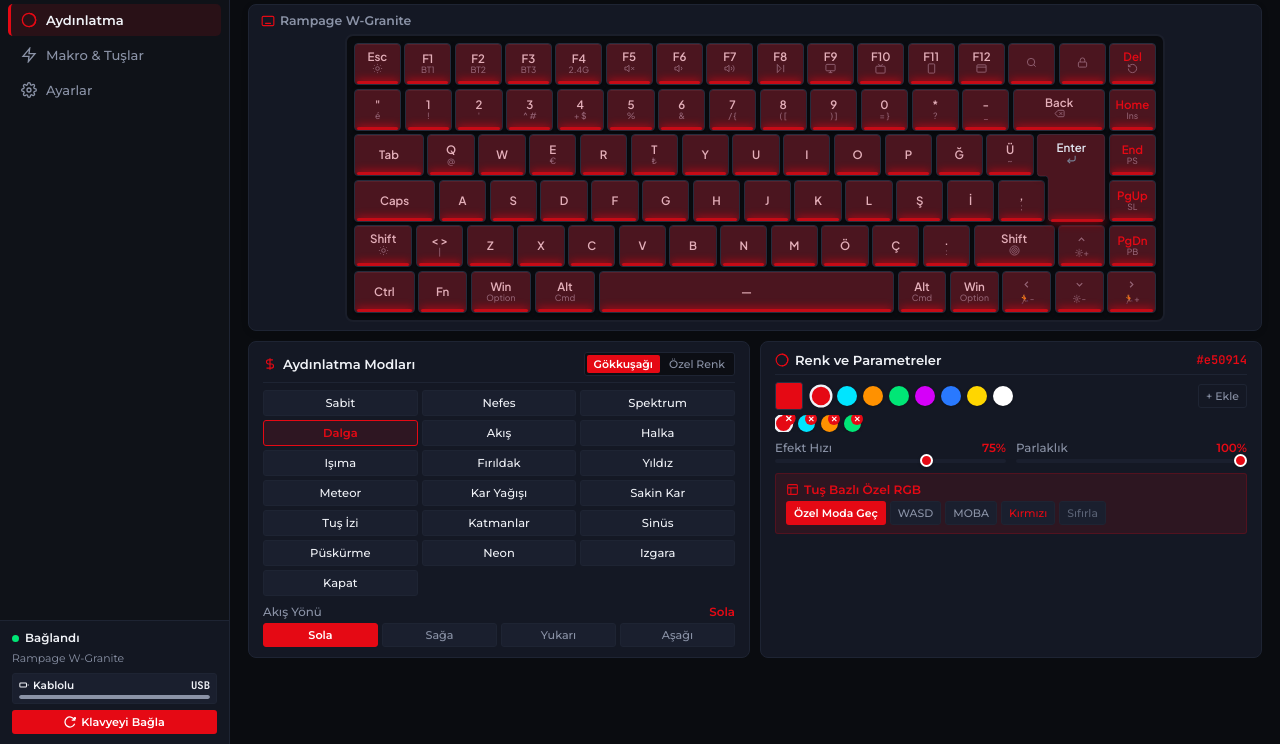
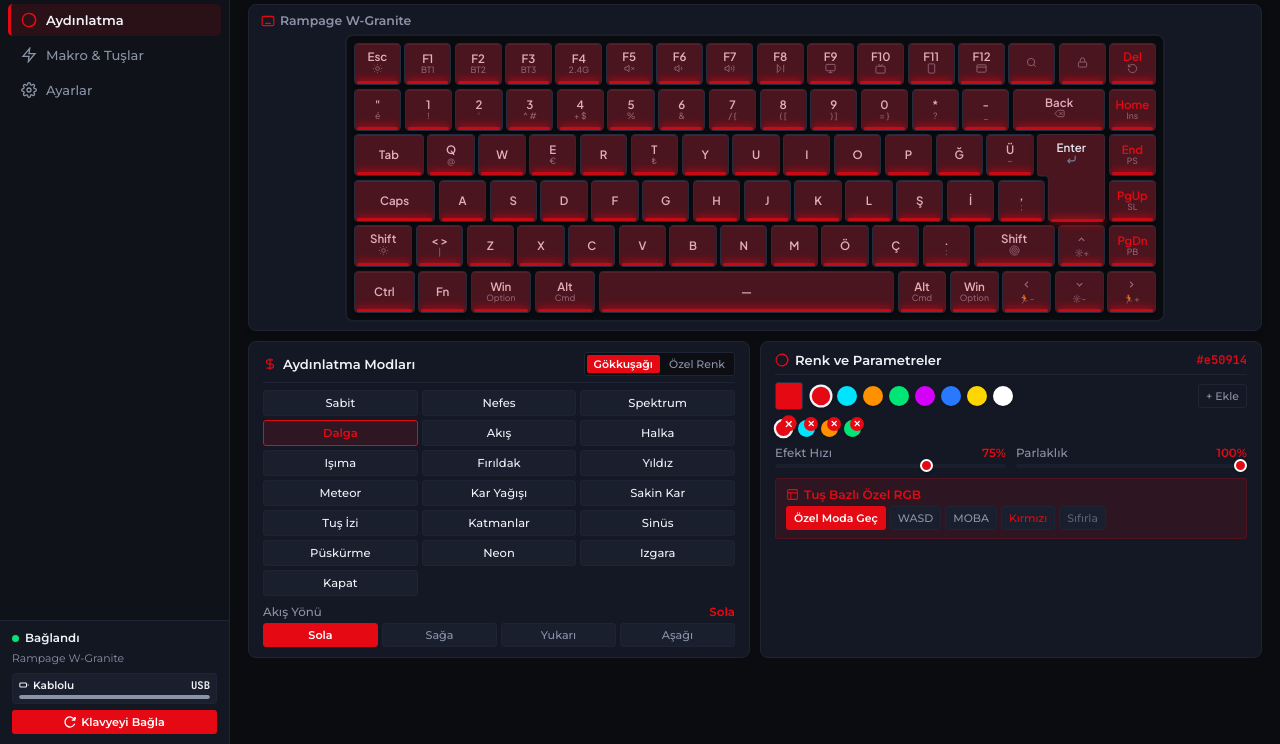
Before and after one commit to BilalK61/rampage-w-granite-control, a website built with Vite: page index.html in a window 1280 px wide. Shown: the part 56-800 px from the top of the page. Built offline with nearby package versions, Linux system fonts and the light colour scheme; animation ran at ten frames a second; files whose address does not match are found by name.

Commit message:
fix(ui): make the favorite color remove buttons work
The small x had no click handler, and the palette clipped it. Clicking it now
removes that favorite without selecting its color.

```diff
--- a/src/main.js
+++ b/src/main.js
@@ -497,7 +497,7 @@ function renderActiveTabContent() {
 
           ${state.favoriteColors.length > 0 ? `
           <div style="display:flex; align-items:center; gap:5px; margin-top:-2px;">
-            <div class="color-palette" style="flex-wrap:nowrap; overflow:hidden;">
+            <div class="color-palette" style="flex-wrap:nowrap; padding:5px 5px 0 0;">
               ${state.favoriteColors.slice(0, 8).map((c, i) => `
                 <div class="color-swatch favorite-swatch ${state.primaryColor === c ? 'active' : ''}" style="background:${c}; position:relative; width:17px; height:17px;" data-color="${c}" data-fav-index="${i}" title="${c}">
                   <span class="fav-remove" data-fav-index="${i}" title="Kaldır">✕</span>
@@ -1054,6 +1054,19 @@ function bindEvents() {
       state.direction = parseInt(btn.getAttribute('data-dir'));
       if (rgbEngine) rgbEngine.setDirection(state.direction);
       renderApp();
+    });
+  });
+
+  // Remove a favorite color (the small ✕ on its swatch)
+  document.querySelectorAll('.fav-remove').forEach(btn => {
+    btn.addEventListener('click', (e) => {
+      e.stopPropagation();
+      const i = Number(btn.getAttribute('data-fav-index'));
+      if (Number.isInteger(i) && i >= 0 && i < state.favoriteColors.length) {
+        state.favoriteColors.splice(i, 1);
+        saveFavorites();
+        renderApp();
+      }
     });
   });
 
--- a/src/style.css
+++ b/src/style.css
@@ -1000,14 +1000,16 @@ body {
 
 .fav-remove {
   position: absolute;
-  top: -4px;
-  right: -4px;
+  top: -5px;
+  right: -5px;
+  z-index: 2;
+  cursor: pointer;
   background: var(--rampage-red);
   color: #fff;
   border-radius: 50%;
-  width: 12px;
-  height: 12px;
-  font-size: 8px;
+  width: 14px;
+  height: 14px;
+  font-size: 9px;
   display: flex;
   align-items: center;
   justify-content: center;
```
